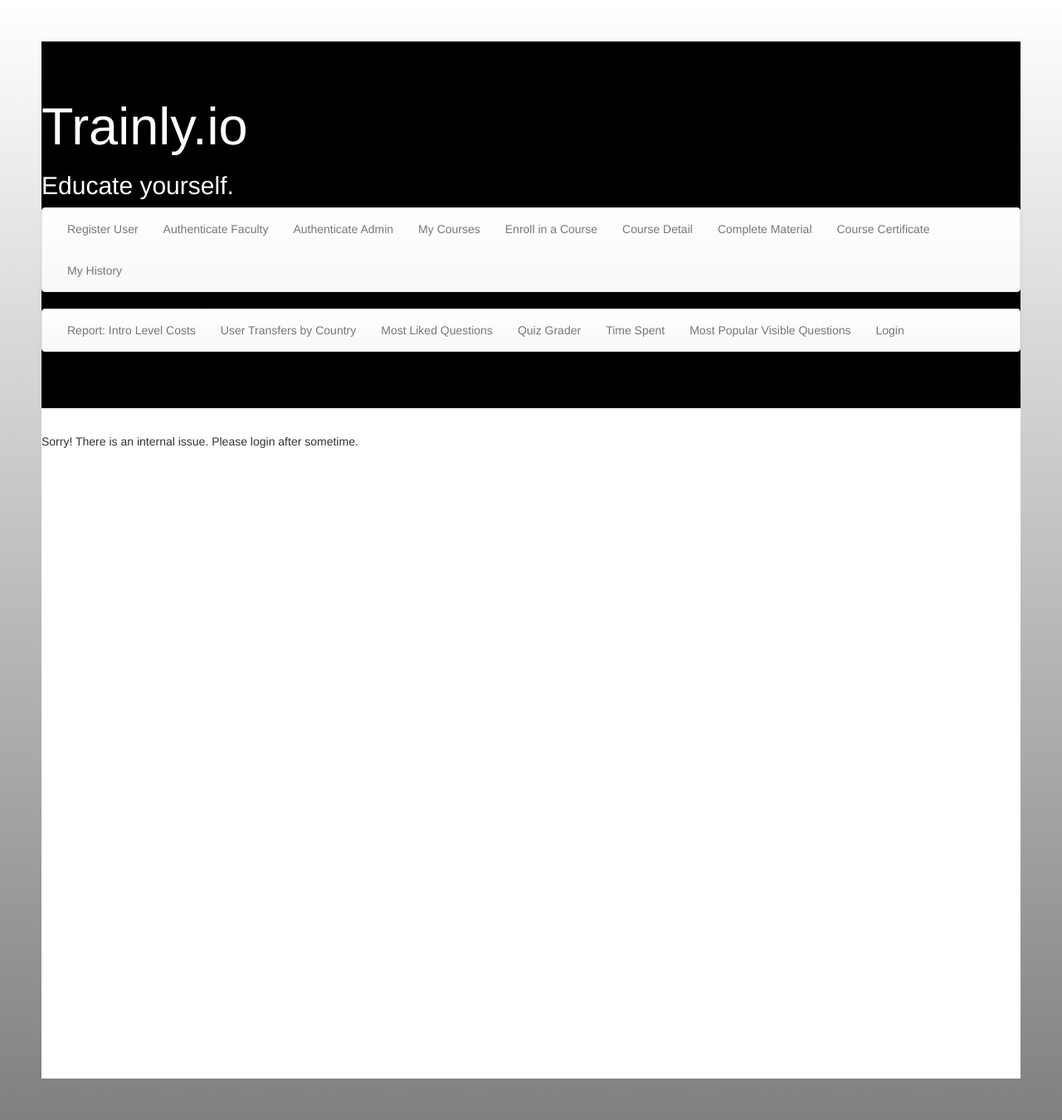
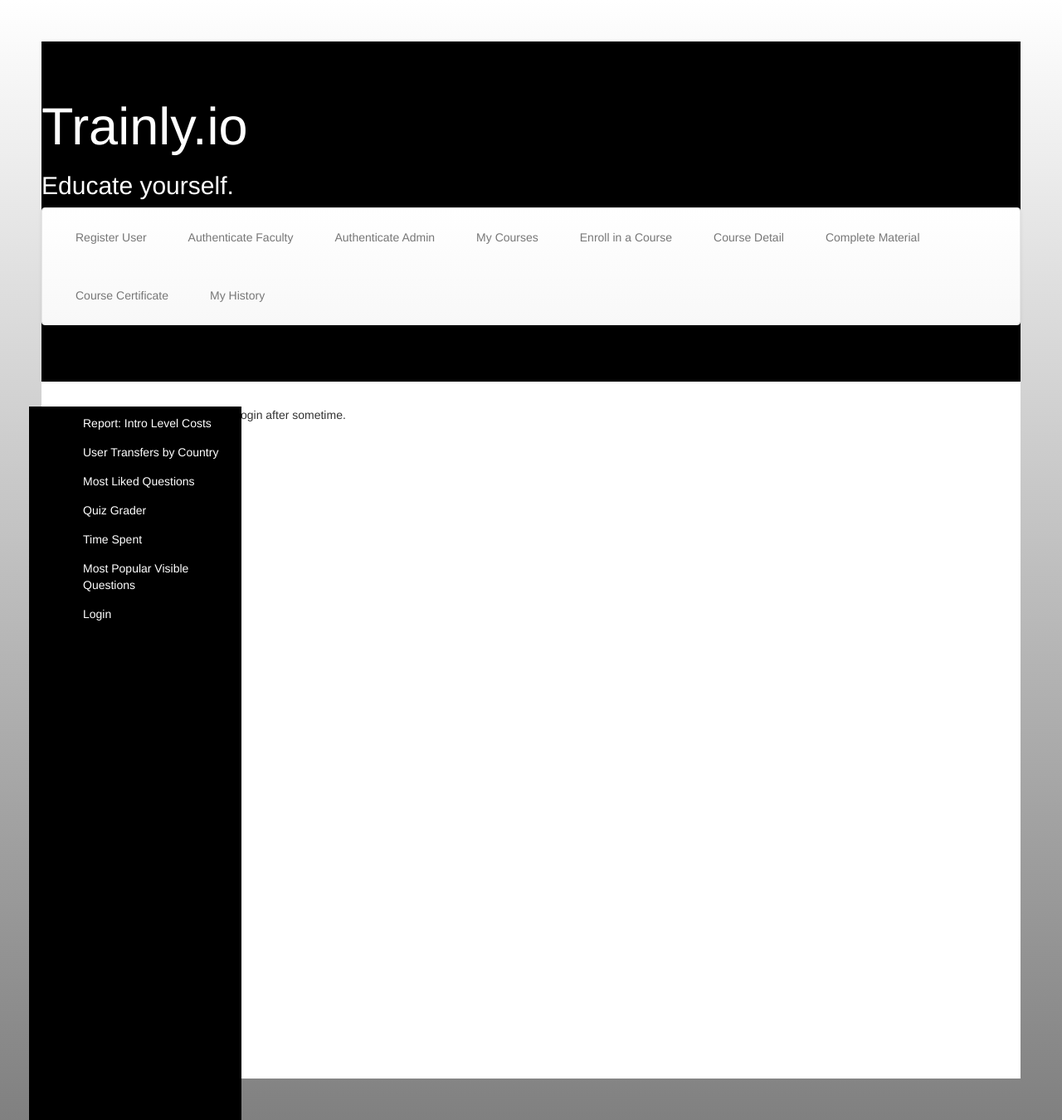
Before and after one commit to namratab94/course_management_system, a Python web app: template dbms_flask/app/templates/enroll.html in a window 1280 px wide. Shown: the whole page at 83% size. Run offline with Jinja, Linux system fonts and the light colour scheme; the template is opened without the code that fills it, so the values that code supplies are empty; some libraries are stand-ins or nearby versions.

Commit message:
seeing if we can make sidebar work

```diff
--- a/dbms_flask/app/static/style.css
+++ b/dbms_flask/app/static/style.css
@@ -3,6 +3,26 @@
 }
 .trainly-jumbo{
 	background: black;
+	color: white;
+}
+
+.trainly-sidebar{
+	height: 100%;
+	width: 20%;
+	background-color: black;
+	z-index:0;
+	overflow:auto;
+	position: absolute!important;
+	list-style:none;
+	color: #F0F0F6
+}
+
+li{
+	list-style:none;
+	margin: 5px;
+	padding: 5px;
+}
+a{
 	color: white;
 }
 
@@ -21,6 +41,10 @@
 	height: 100%;
 
 }
+
+
+
+
 .login {
 	margin: 20px auto;
 	width: 300px;
--- a/dbms_flask/app/templates/header.html
+++ b/dbms_flask/app/templates/header.html
@@ -37,11 +37,16 @@
 		</div>
 	</div>
 
+</div>
 
-	<div class="navbar navbar-default">
+
+<div class="row">
+<div class="col-sm">
+
+	<div class="trainly-sidebar">
 		<div class="container-fluid">
 
-		  <ul class="nav navbar-nav">
+		  <ul class="">
 
 		    <li><a href="{{ url_for('report_a') }}">Report: Intro Level Costs</a></li>
 		    <li><a href="{{ url_for('report_b') }}">User Transfers by Country</a></li>
@@ -60,6 +65,5 @@
 
 		</div>
 	</div>
-</div>
 
 {% endblock %}
--- a/dbms_flask/app/templates/report_a.html
+++ b/dbms_flask/app/templates/report_a.html
@@ -5,6 +5,7 @@
 <body>
 
 {% include 'header.html' %}
+
 
 
 <table style="width:100%">
@@ -28,5 +29,10 @@
  {% endfor %}
   </tr>
  {% endfor %}
+
+
+</div>
+</div>
+
 </body>
 </html>
```
